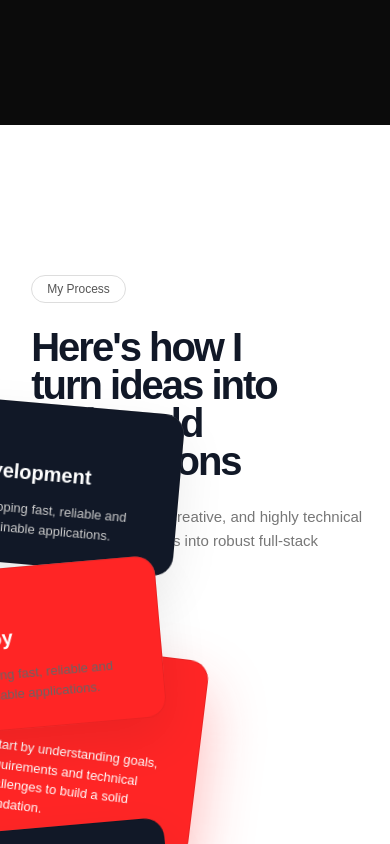
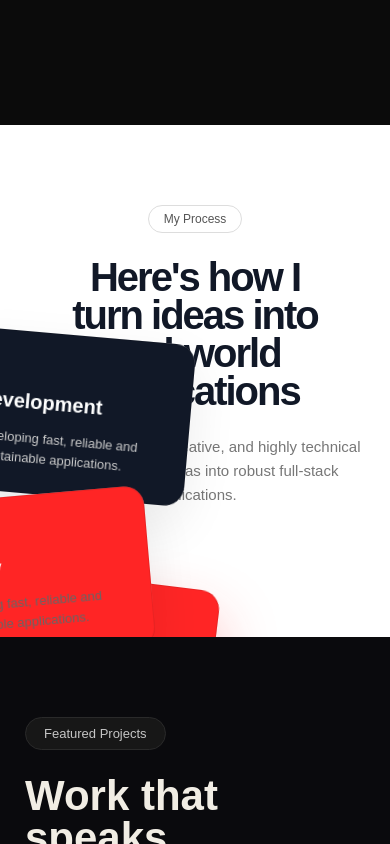
Before and after one commit to rajankushwaha007/Rajan-portfolio, a React (Vite) app: page / in a window 390 px wide. Shown: the part 3480-4324 px from the top of the page. Built offline with nearby package versions, Linux system fonts and the light colour scheme.

Commit message:
Fix my process root

```diff
--- a/src/components/Process.css
+++ b/src/components/Process.css
@@ -216,62 +216,61 @@
 
 }
 
-.process-path{
-    position:absolute;
-    width:100%;
-    height:100%;
-    left:-150px;
-    top:50px;
-    overflow:visible;
+.process-path {
+    position: absolute;
+    width: 100%;
+    height: 100%;
+    left: -150px;
+    top: 50px;
+    overflow: visible;
 }
 
-.process-path path{
+.process-path path {
 
-    fill:none;
-    stroke:#bbb;
-    stroke-width:3;
-    stroke-linecap:round;
+    fill: none;
+    stroke: #bbb;
+    stroke-width: 3;
+    stroke-linecap: round;
 
-    stroke-dasharray:8 10;
+    stroke-dasharray: 8 10;
 }
-
-
-
-
-
-
-
 
 @media(max-width:900px) {
 
-
     .process {
-
         flex-direction: column;
-
+        height: auto;
+        padding: 80px 20px;
+        align-items: center;
     }
 
+    .process-left {
+        width: 100%;
+        padding-top: 0;
+        text-align: center;
+        display: flex;
+        flex-direction: column;
+        align-items: center;
+    }
 
     .process-left,
     .process-right {
-
         width: 100%;
-
     }
 
-
     .process-title {
-
         font-size: 40px;
-
+        text-align: center;
     }
 
+    .process-left p {
+        width: 100%;
+        max-width: 350px;
+        text-align: center;
+    }
 
     .process-right {
-
         margin-top: 50px;
-
     }
 
-
 }
```
